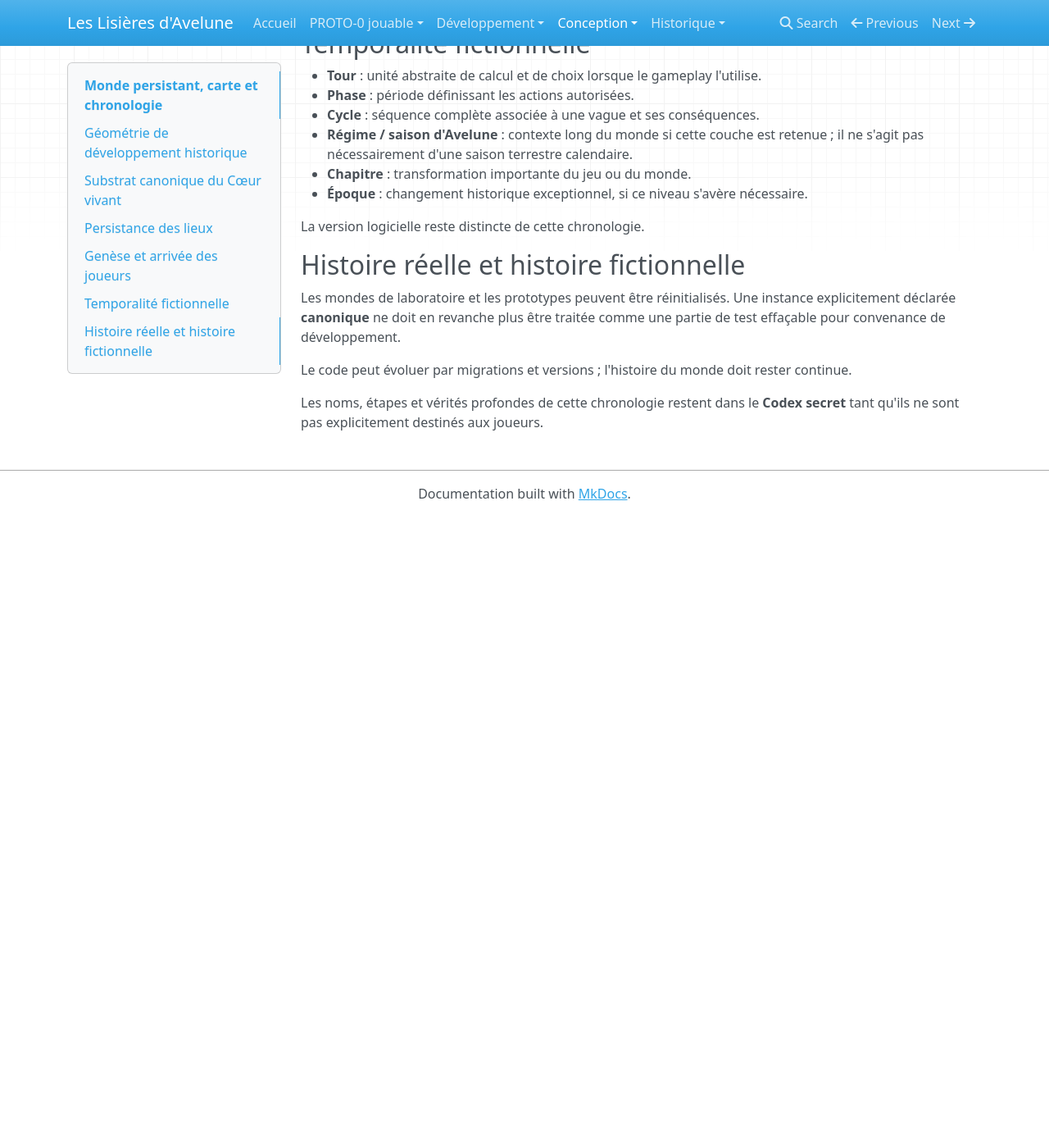
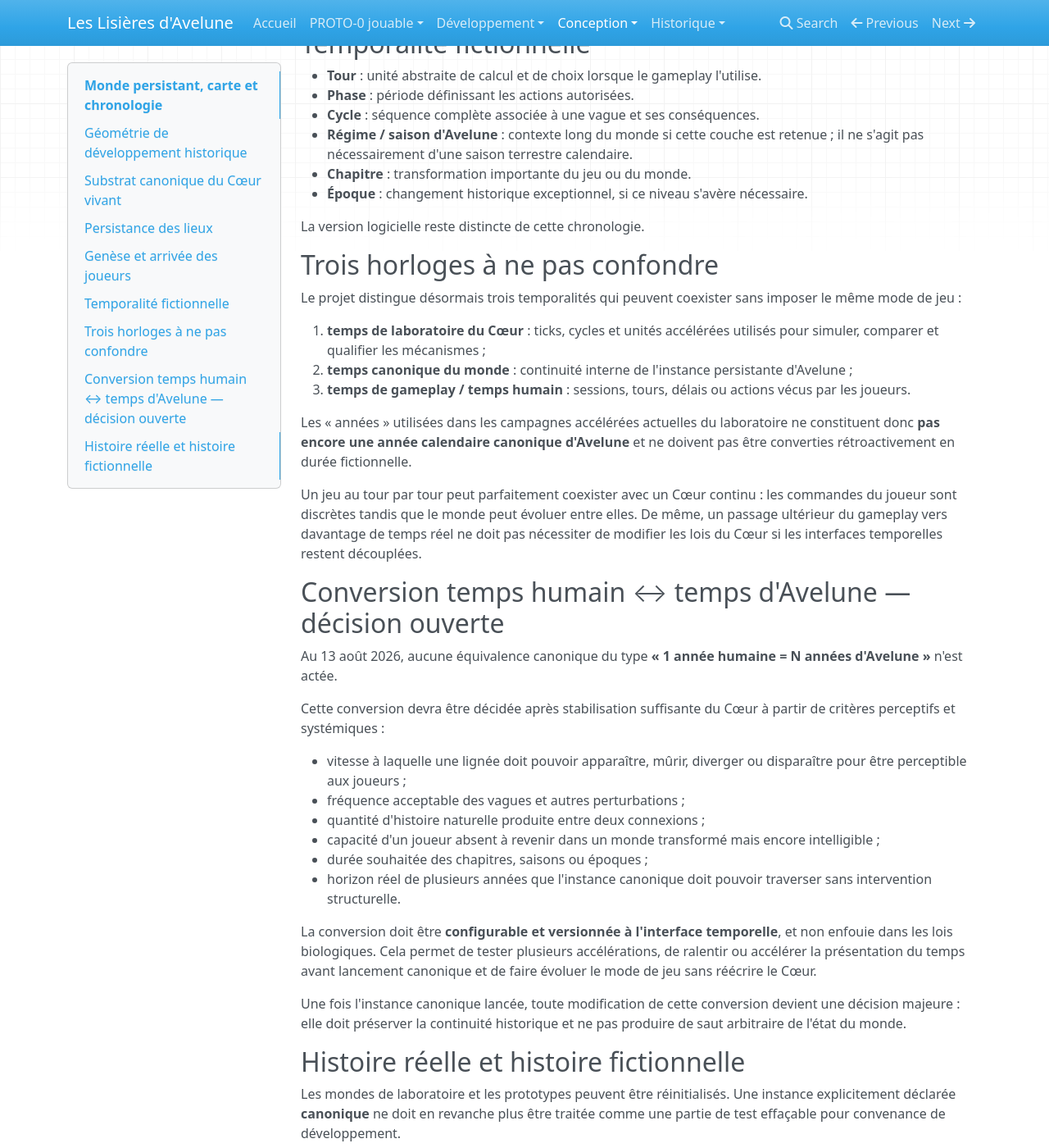
Before and after one commit to Abeliome-Officiel/les-lisieres-avelune, an MkDocs documentation site: the page built from docs/02_monde_persistant.md, in a window 1280 px wide and 1400 px high, scrolled down 1270 px. Shown: the whole window at 82% size. Built offline with MkDocs 1.6.1, drawn with Linux system fonts in a browser that asks for light colours; nearby versions of some CDN libraries; before the commit the page ends 1900 px from its top, so only the background shows below that.

Commit message:
docs: distinguer les horloges du monde et laisser ouverte l’échelle temps réel

```diff
--- a/docs/02_monde_persistant.md
+++ b/docs/02_monde_persistant.md
@@ -53,6 +53,35 @@ L'implantation initiale doit toutefois conserver un garde-fou d'équité : posit
 
 La version logicielle reste distincte de cette chronologie.
 
+## Trois horloges à ne pas confondre
+
+Le projet distingue désormais trois temporalités qui peuvent coexister sans imposer le même mode de jeu :
+
+1. **temps de laboratoire du Cœur** : ticks, cycles et unités accélérées utilisés pour simuler, comparer et qualifier les mécanismes ;
+2. **temps canonique du monde** : continuité interne de l'instance persistante d'Avelune ;
+3. **temps de gameplay / temps humain** : sessions, tours, délais ou actions vécus par les joueurs.
+
+Les « années » utilisées dans les campagnes accélérées actuelles du laboratoire ne constituent donc **pas encore une année calendaire canonique d'Avelune** et ne doivent pas être converties rétroactivement en durée fictionnelle.
+
+Un jeu au tour par tour peut parfaitement coexister avec un Cœur continu : les commandes du joueur sont discrètes tandis que le monde peut évoluer entre elles. De même, un passage ultérieur du gameplay vers davantage de temps réel ne doit pas nécessiter de modifier les lois du Cœur si les interfaces temporelles restent découplées.
+
+## Conversion temps humain ↔ temps d'Avelune — décision ouverte
+
+Au 13 août 2026, aucune équivalence canonique du type **« 1 année humaine = N années d'Avelune »** n'est actée.
+
+Cette conversion devra être décidée après stabilisation suffisante du Cœur à partir de critères perceptifs et systémiques :
+
+- vitesse à laquelle une lignée doit pouvoir apparaître, mûrir, diverger ou disparaître pour être perceptible aux joueurs ;
+- fréquence acceptable des vagues et autres perturbations ;
+- quantité d'histoire naturelle produite entre deux connexions ;
+- capacité d'un joueur absent à revenir dans un monde transformé mais encore intelligible ;
+- durée souhaitée des chapitres, saisons ou époques ;
+- horizon réel de plusieurs années que l'instance canonique doit pouvoir traverser sans intervention structurelle.
+
+La conversion doit être **configurable et versionnée à l'interface temporelle**, et non enfouie dans les lois biologiques. Cela permet de tester plusieurs accélérations, de ralentir ou accélérer la présentation du temps avant lancement canonique et de faire évoluer le mode de jeu sans réécrire le Cœur.
+
+Une fois l'instance canonique lancée, toute modification de cette conversion devient une décision majeure : elle doit préserver la continuité historique et ne pas produire de saut arbitraire de l'état du monde.
+
 ## Histoire réelle et histoire fictionnelle
 
 Les mondes de laboratoire et les prototypes peuvent être réinitialisés. Une instance explicitement déclarée **canonique** ne doit en revanche plus être traitée comme une partie de test effaçable pour convenance de développement.
```
